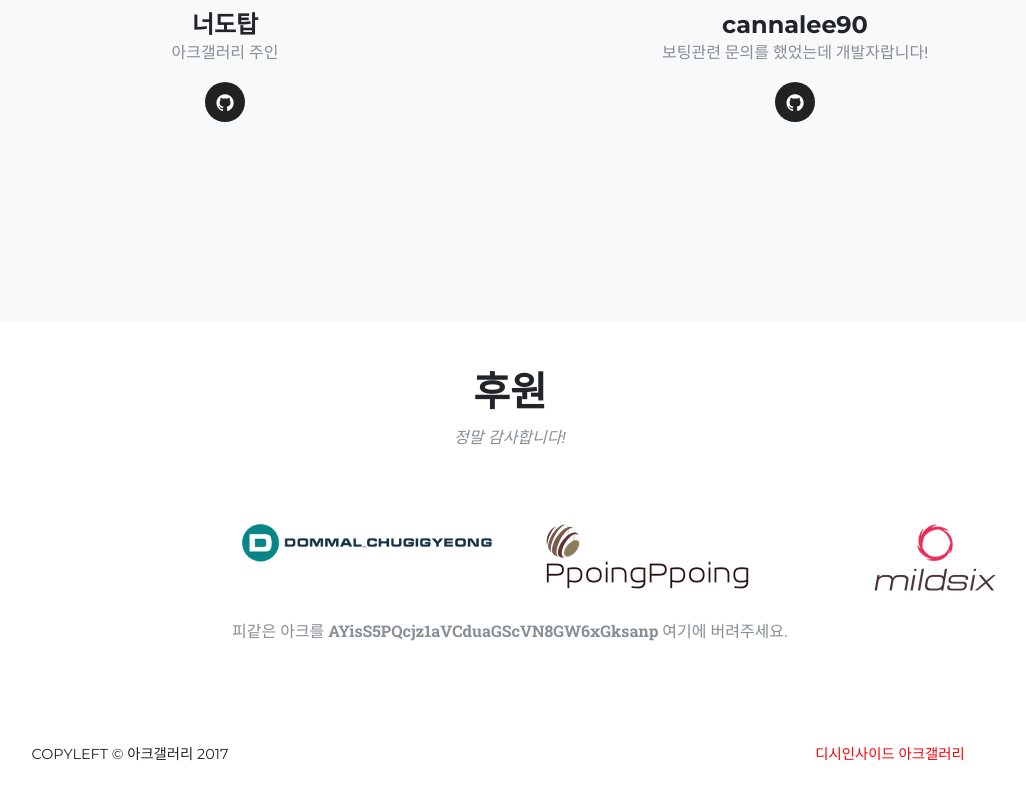
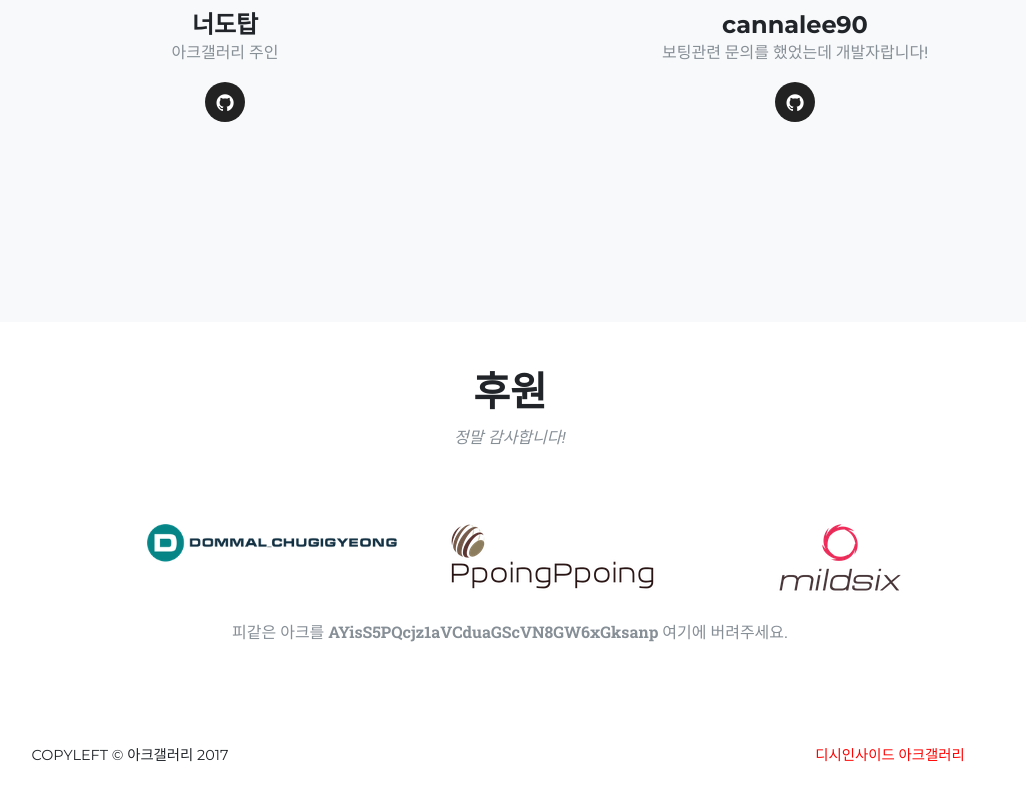
Before and after one commit to cannalee90/arkgallery, a website: page web/view/index.html in a window 1280 px wide. Shown: the part 4680-5480 px from the top of the page, without its empty margins (130-1156 px from the left). Drawn offline with nearby package versions, Linux system fonts and the light colour scheme; files that its build step writes are made by us from their sources; no server answers; files whose address does not match are found by name; a web font is replaced by a local one.

Commit message:
added mildsix support

```diff
--- a/web/view/index.html
+++ b/web/view/index.html
@@ -294,22 +294,23 @@
           </div>
         </div>
         <div class="row">
-          <div class="col-md-3 col-sm-6"></div>
-          <div class="col-md-3 col-sm-4">
+          <div class="col-md-2 col-sm-6"></div>
+          <div class="col-md-3 col-sm-6">
             <a href="#">
               <img class="img-fluid d-block mx-auto" src="web/view/img/logos/1.png" alt="">
             </a>
           </div>
-          <div class="col-md-3 col-sm-4">
+          <div class="col-md-3 col-sm-6">
             <a href="#">
               <img class="img-fluid d-block mx-auto" src="web/view/img/logos/2.png" alt="">
             </a>
           </div>
-          <div class="col-md-3 col-sm-4">
+          <div class="col-md-3 col-sm-6">
             <a href="#">
               <img class="img-fluid d-block mx-auto" src="web/view/img/logos/3.png" alt="">
             </a>
           </div>
+          <div class="col-md-2 col-sm-6"></div>
         </div>
       </div>
       <div class="row">
```
